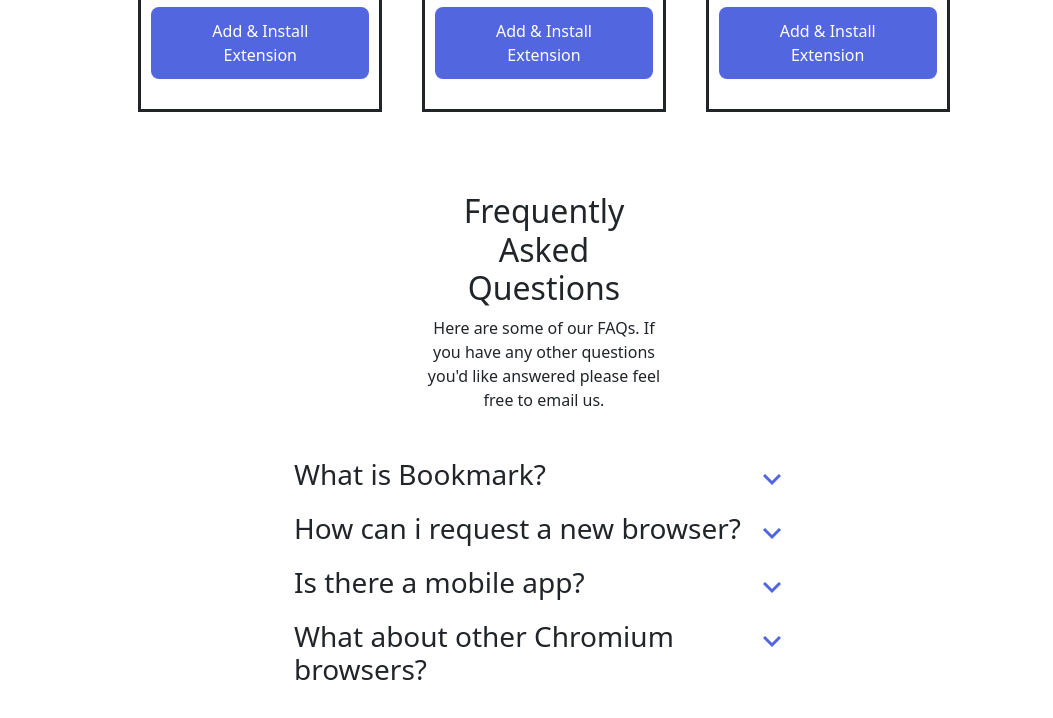
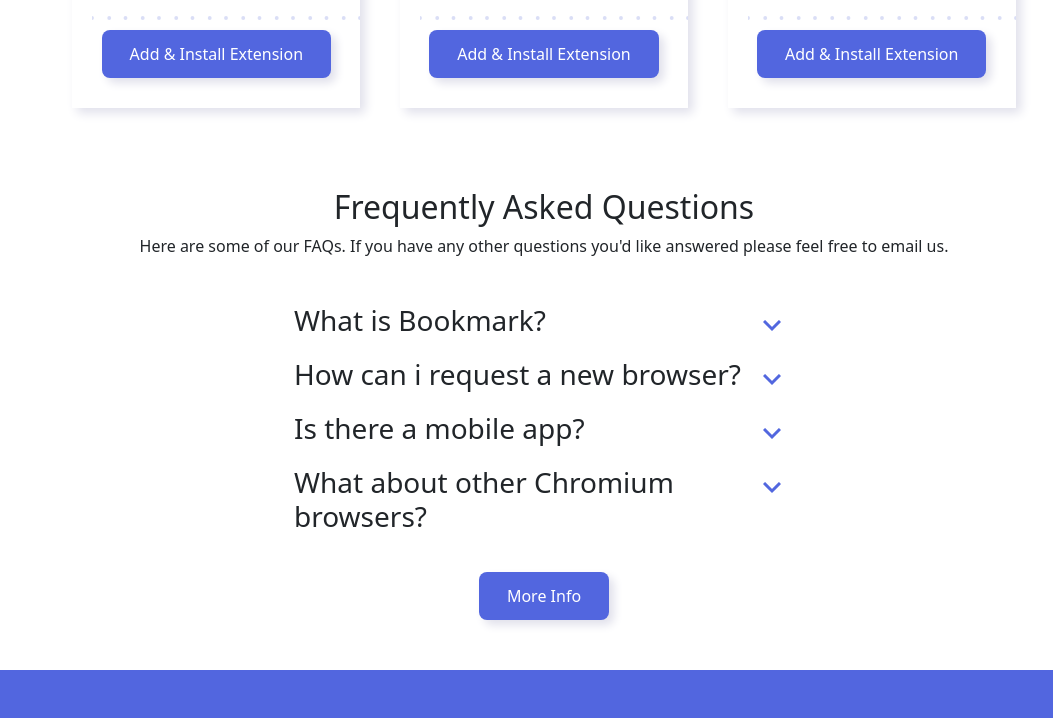
Before and after one commit to sbondia/bookmarkmanager_landingpage, a plain HTML site: page index.html in a window 1280 px wide. Shown: the part 1798-2516 px from the top of the page, without its empty margins (96-1149 px from the left). Drawn offline with nearby package versions, Linux system fonts and the light colour scheme.

Commit message:
revisionado

```diff
--- a/index.html
+++ b/index.html
@@ -122,6 +122,7 @@
                     <p>Minimum version 63</p>
                 </div>
                 <div>
+                    <img src="data/img/bg-dots.svg" alt="dots">
                     <button class="button_link" type="button">Add &amp; Install Extension</button>
                 </div>
             </div>
@@ -132,6 +133,7 @@
                     <p>Minimum version 55</p>
                 </div>
                 <div>
+                    <img src="data/img/bg-dots.svg" alt="dots">
                     <button class="button_link" type="button">Add &amp; Install Extension</button>
                 </div>
             </div>
@@ -142,6 +144,7 @@
                     <p>Minimum version 46</p>
                 </div>
                 <div>
+                    <img src="data/img/bg-dots.svg" alt="dots">
                     <button class="button_link" type="button">Add &amp; Install Extension</button>
                 </div>
             </div>
--- a/style.scss
+++ b/style.scss
@@ -80,6 +80,7 @@
     background-color: $azul_bookmark;
     color: white;
     border-style: hidden;
+    box-shadow: 5px 5px 10px #e0e0eb;
     border-radius: 8px;
     padding: 12px 28px;
 }
@@ -88,8 +89,7 @@
     padding: 12px 28px;
 }
 .browser_box_border{
-    border-style: solid;
-    border-style: solid 1px black;
+    box-shadow: 5px 5px 10px #e0e0eb;
     padding: 20px 0px;
     margin: 20px 0px;
 }
@@ -152,7 +152,7 @@
     }
     .center500{
         align-items: center;
-        width: 500px;
+        //width: 500px;
     }
     /*
     .fullscreen{
```
Also changed, not shown: style.css, 2 other files.
